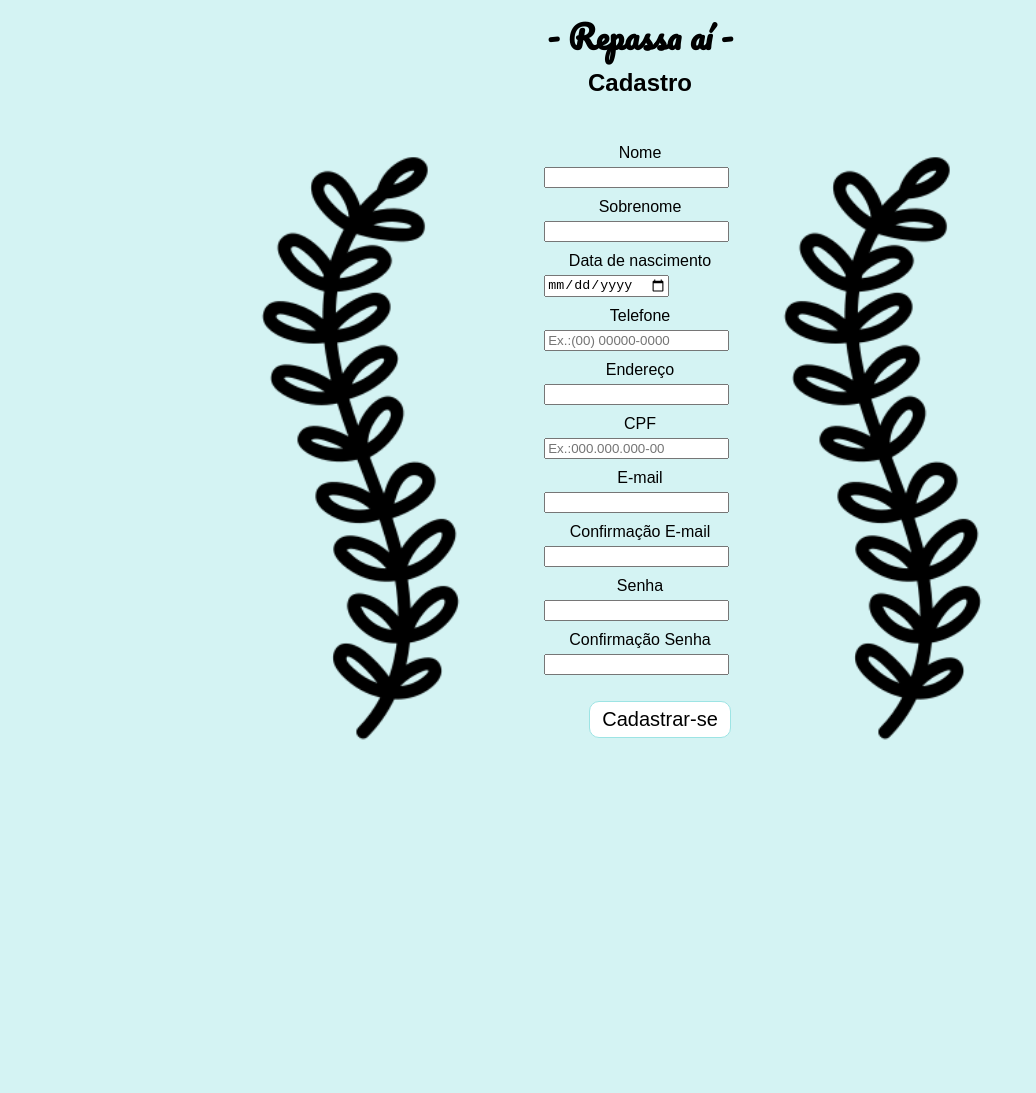
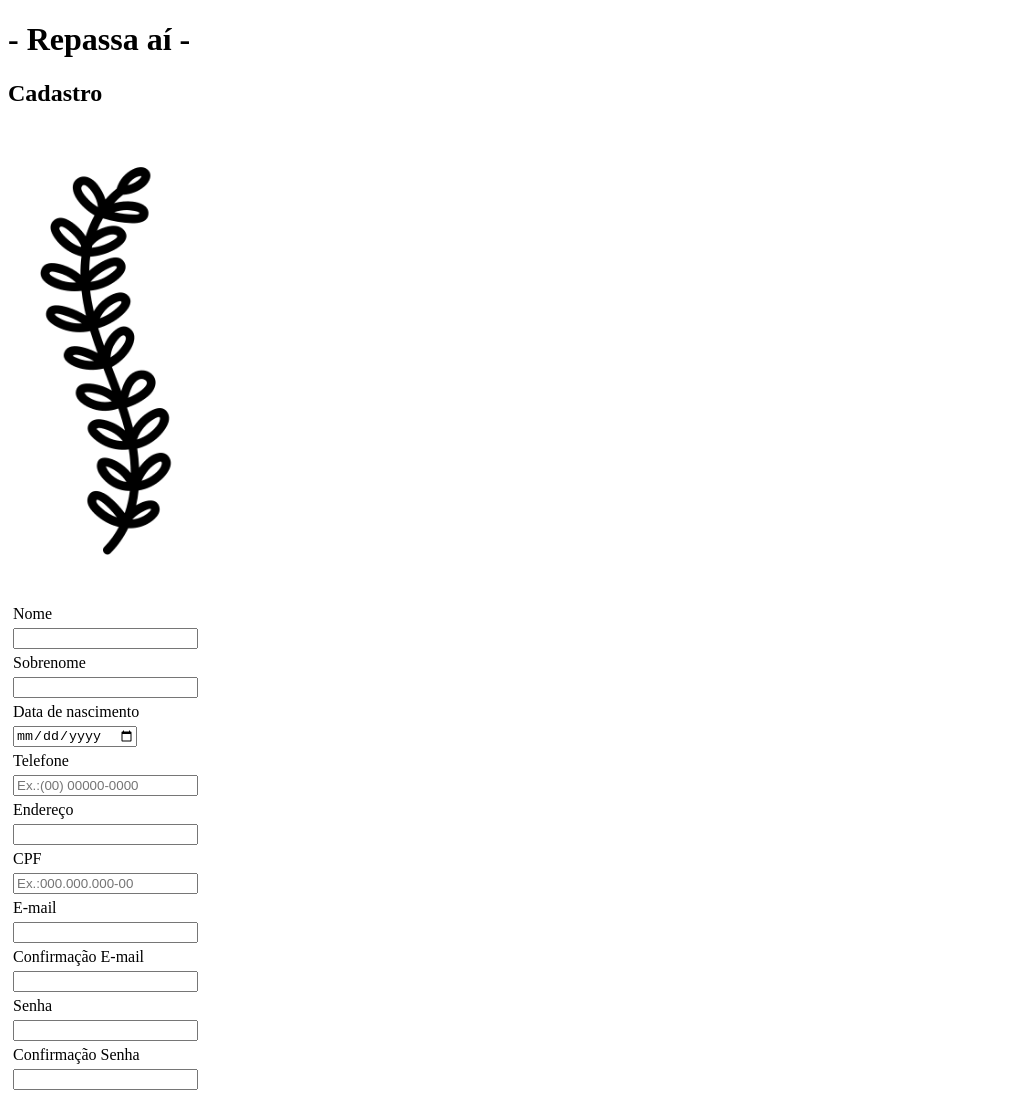
Before and after one commit to jubeltran/ProjetoRepassaAi, a plain HTML site: page cadastro/pessoafis.html in a window 1280 px wide. Shown: the top 1093 px of the page, without its empty margins (0-1036 px from the left). Before the commit the page ends 804 px from the top, so only its background shows below. Drawn offline with Linux system fonts and the light colour scheme; a web font is replaced by a local one.

Commit message:
Update estilo.css

```diff
--- a/cadastro/css/estilo.css
+++ b/cadastro/css/estilo.css
@@ -1,34 +1,3 @@
-@font-face {
-    font-family: 'Pacifico';
-    src: url("../fonts/Pacifico/Pacifico.ttf")
-}
-
-@font-face {
-    font-family: 'Normal';
-    src: url("../fonts/corpo/corpo.ttf")
-}
-
-
-body{
-    font-family: 'Normal',sans-serif;
-    background-color:rgb(212, 243, 243);
-}
-.center{
-    text-align: center;
-
-    display: flex;
-    flex-direction: row;
-    justify-content: center;
-    align-items: center
-
-}
-.botoes{
-    list-style: none;
-}
-
-.botoes li {
-    display: flex;
-}
 .btn{
     margin: 10px;
     display: flex;
@@ -57,24 +26,14 @@ body{
     font-size: 20px;
     padding: 6px 12px;
 }
+
+ .separador{
+    width: 200px;
+    margin: 10px;
+    right: 0px;
+}
+
 label, input{
     display: block;
     margin: 5px;
  }
- label{
-    margin-top: 10px;
- }
- .separador{
-    width: 300px;
-    margin: 10px;
-    right: 0px;
-}
-h1{
-    font-family: 'Pacifico',sans-serif;
-}
-.title-1{
-    font-weight: 600;
-    color: black;
-    border-radius: 16px;
-    margin: 5px;
-}
```
